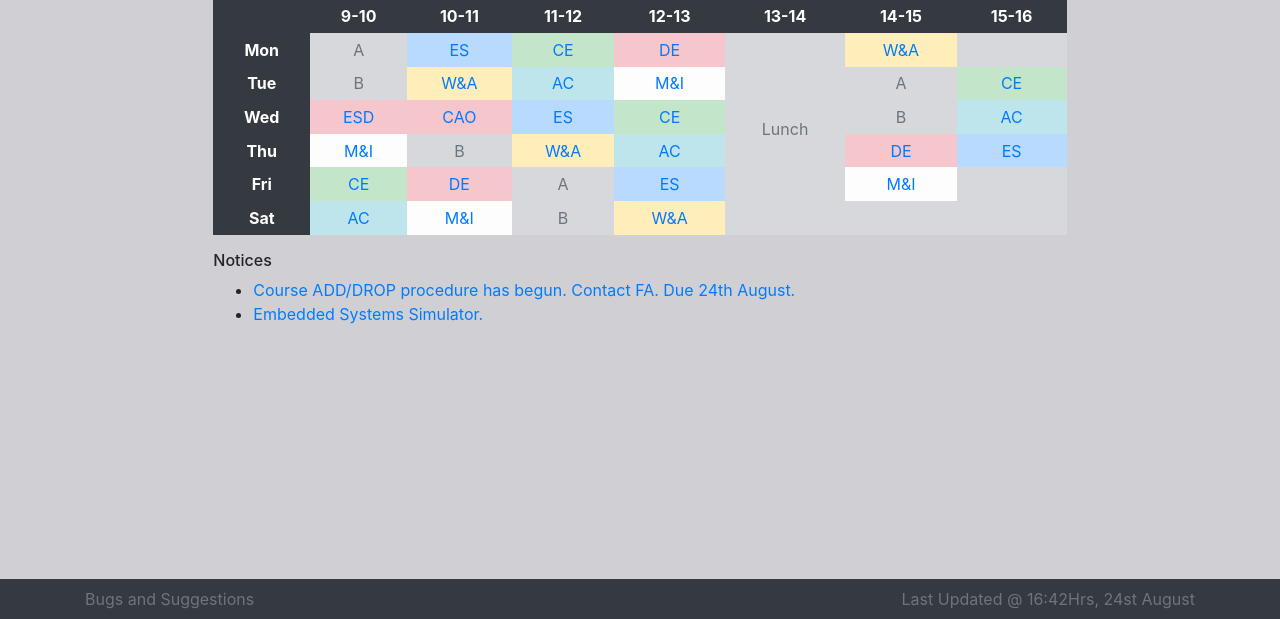
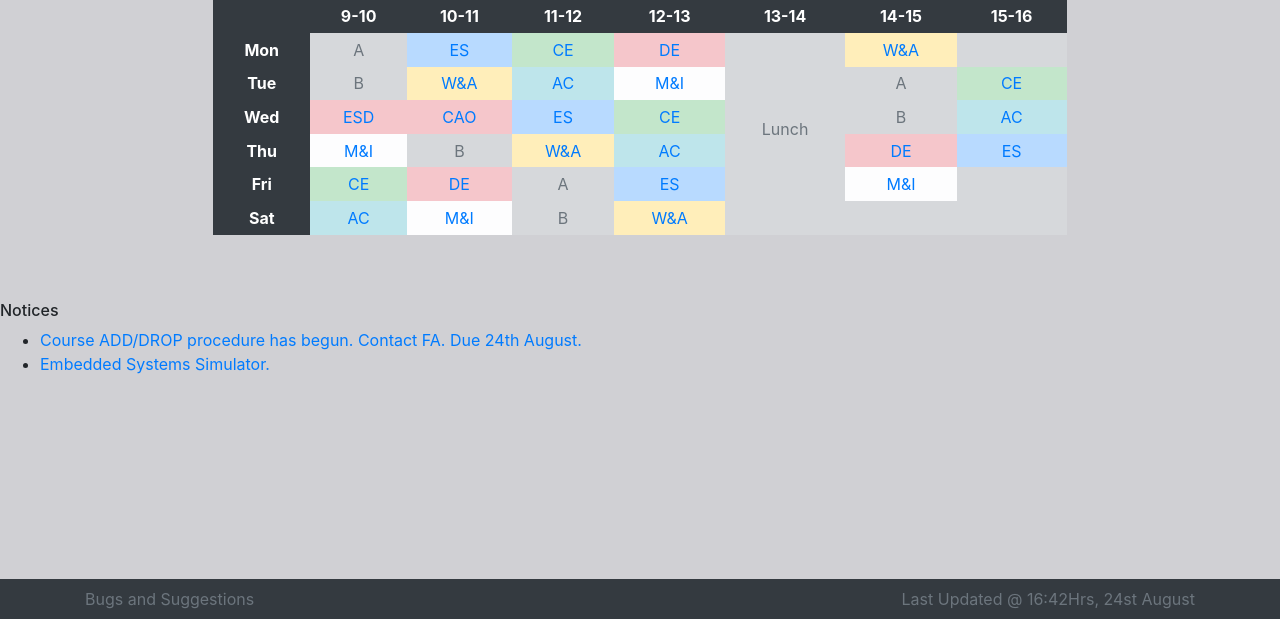
Before and after one commit to diu100kar/ece, a PHP site: page / in a window 1280 px wide. Shown: the part 181-800 px from the top of the page. Run offline with PHP 8.4, Linux system fonts and the light colour scheme; some libraries are stand-ins or nearby versions.

Commit message:
Update styling.css

```diff
--- a/styling.css
+++ b/styling.css
@@ -59,3 +59,7 @@
 #listHead{
   font-size: 150%;
 }
+
+.notices{
+  margin: 50px 0;
+}
```
